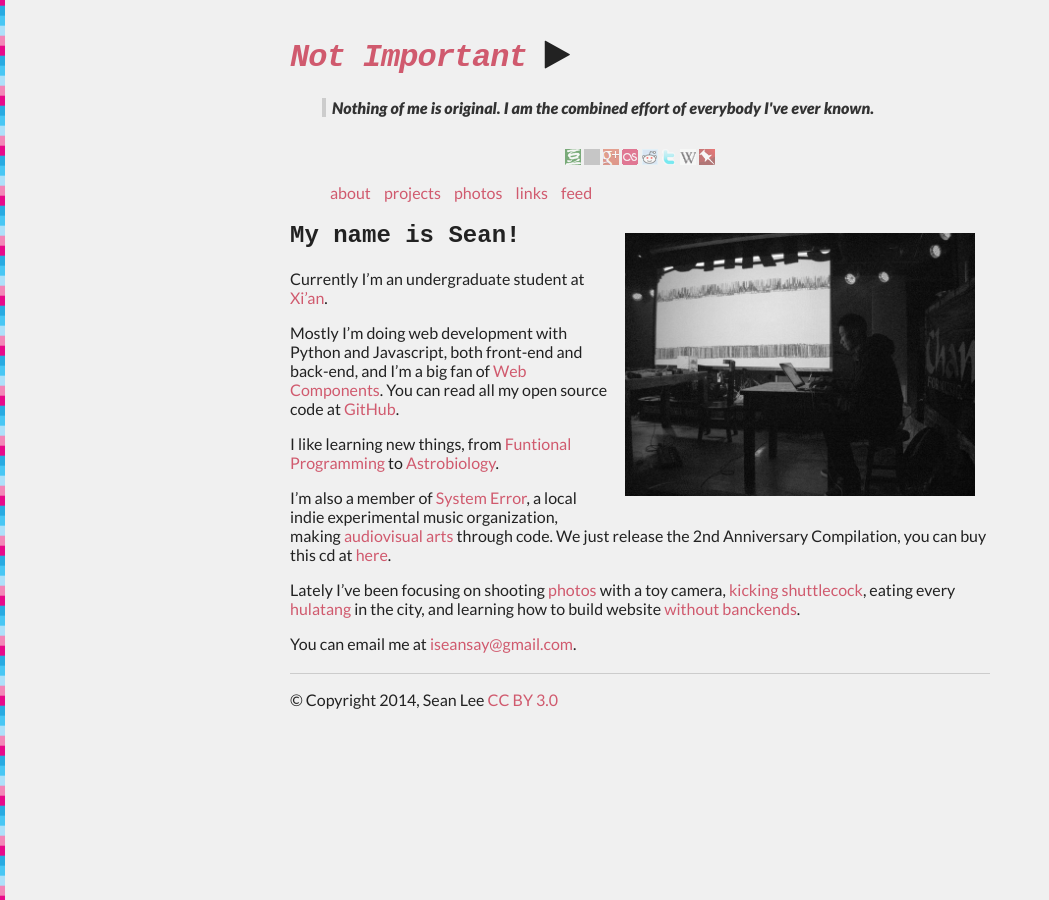
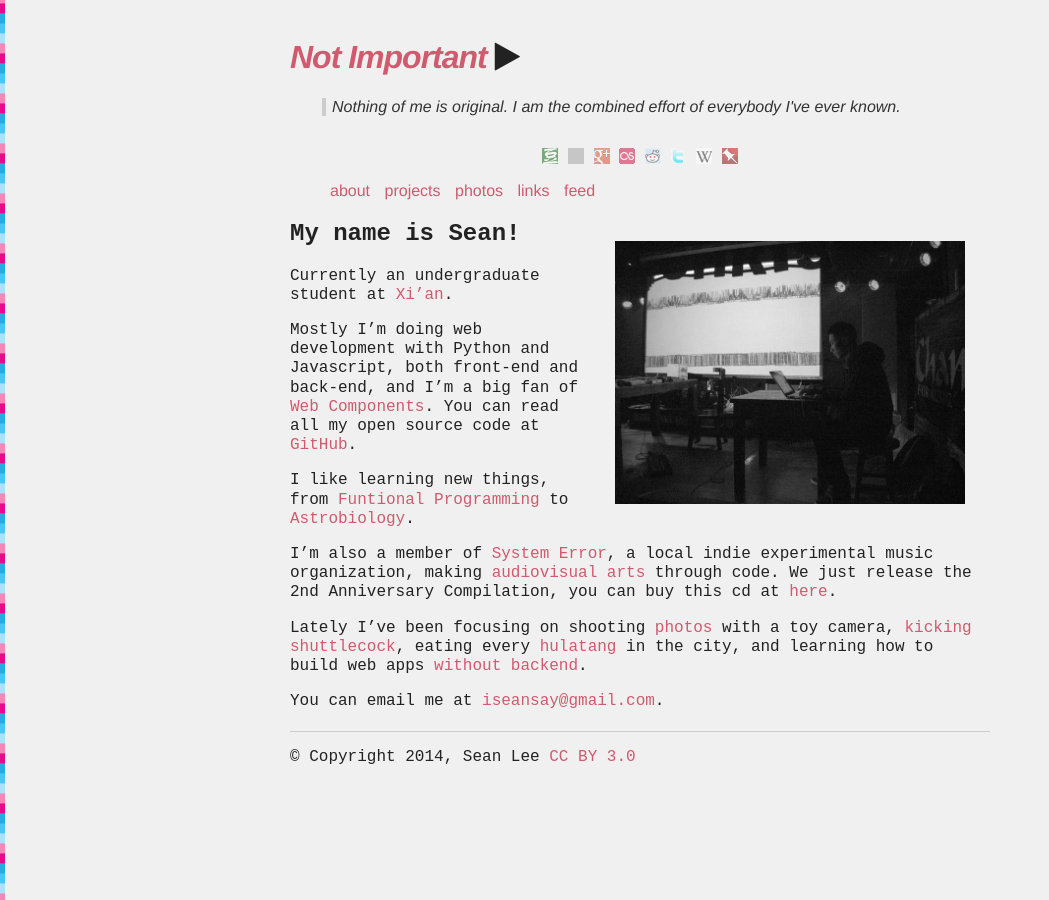
Before and after one commit to lisongx/notimportant.org, a Jekyll site: the page built from index.md, in a window 1280 px wide. Shown: the whole page, without its empty margins (0-1049 px from the left). Built offline with Jekyll 4.4.1, drawn with Linux system fonts in a browser that asks for light colours; nearby versions of some CDN libraries; grey boxes are pictures that could not be loaded.

Commit message:
words and font

```diff
--- a/_includes/intro.md
+++ b/_includes/intro.md
@@ -1,8 +1,8 @@
-<img src="/img/sean2.jpg" alt="me, by Zila" width="350" style="float:right;margin:15px"/>
+<img src="/img/sean2.jpg" alt="me, by Zila" width="350" style="float:right;margin:25px"/>
 
 ## My name is Sean!
 
-Currently I'm an undergraduate student at [Xi'an][xian].
+Currently an undergraduate student at [Xi'an][xian].
 
 Mostly I'm doing web development with Python and Javascript, both front-end and back-end, and I'm a big fan of [Web Components][web_components]. You can read all my open source code at [GitHub][github].
 
@@ -10,7 +10,7 @@ I like learning new things, from [Funtional Programming][progfun] to [Astrobiolo
 
 I'm also a member of [System Error][system_error], a local indie experimental music organization, making [audiovisual arts][kunjinkao_video] through code. We just release the 2nd Anniversary Compilation, you can buy this cd at [here][se2].
 
-Lately I've been focusing on shooting [photos][photos] with a toy camera, [kicking shuttlecock][jianzi], eating every [hulatang][] in the city, and learning how to build website [without banckends][nobackend].
+Lately I've been focusing on shooting [photos][photos] with a toy camera, [kicking shuttlecock][jianzi], eating every [hulatang][] in the city, and learning how to build web apps [without backend][nobackend].
 
 You can email me at <iseansay@gmail.com>.
 
--- a/css/style.css
+++ b/css/style.css
@@ -1,5 +1,3 @@
-@import url(http://fonts.googleapis.com/css?family=Lato:300,400,900italic);
-
 html {
     background: #F0F0F0 url(/img/colors.png) repeat-y left bottom;
 }
@@ -13,33 +11,36 @@ html {
     color: white;
 }
 
-
+/* Typography */
 body {
+  font-family: helvetica, arial, sans-serif;
   color: #222;
   font-size: 16px;
-    font-family: "Lato", helvetica, arial, sans-serif;
   padding-top: 10px;
 }
 
 h1 {
-    font-family: monospace, helvetica, arial, sans-serif;
   font-weight: 900px;
   font-style: italic;
   letter-spacing: -1px;
 }
 
 h2 {
-    font-family: monospace, helvetica, arial, sans-serif;
+  font-family: monospace;
 }
 
+p {
+  font-family: monospace;
+  line-height: 1.2;
+}
+
+article {
+    line-height: 1.5em;
+}
 
 #container {
     margin: 0 auto;
     width: 700px;
-}
-
-article {
-    line-height: 1.5em;
 }
 
 header li {
```
Lines whose indentation alone changed are shown as unchanged.
